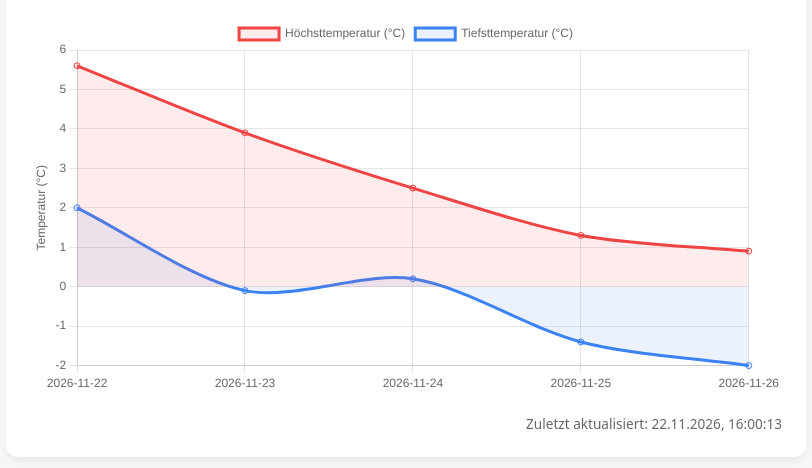
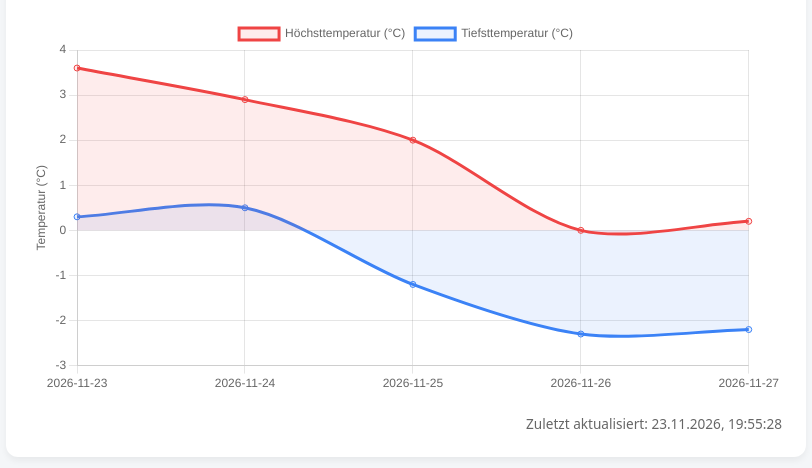
Before and after one commit to PeteSurfAloha/GitHub-Testing-, a plain HTML site: page index.html in a window 1280 px wide. Shown: the part 110-578 px from the top of the page, without its empty margins (234-1046 px from the left). Drawn offline with nearby package versions, Linux system fonts and the light colour scheme.

Commit message:
deploy: fced891d372b796968b1d00298208de15ea78f73

```diff
--- a/index.html
+++ b/index.html
@@ -16,7 +16,7 @@
   <div class="card">
     <h1>🌤️ 5-Tage Wettervorhersage Berlin</h1>
     <canvas id="weatherChart"></canvas>
-    <div class="footer">Zuletzt aktualisiert: 22.11.2026, 16:00:13</div>
+    <div class="footer">Zuletzt aktualisiert: 23.11.2026, 19:55:28</div>
   </div>
 
   <script>
@@ -24,11 +24,11 @@
     new Chart(ctx, {
       type: 'line',
       data: {
-        labels: ["2026-11-22","2026-11-23","2026-11-24","2026-11-25","2026-11-26"],
+        labels: ["2026-11-23","2026-11-24","2026-11-25","2026-11-26","2026-11-27"],
         datasets: [
           {
             label: 'Höchsttemperatur (°C)',
-            data: [5.6,3.9,2.5,1.3,0.9],
+            data: [3.6,2.9,2,0,0.2],
             borderColor: '#ef4444',
             backgroundColor: 'rgba(239, 68, 68, 0.1)',
             fill: true,
@@ -36,7 +36,7 @@
           },
           {
             label: 'Tiefsttemperatur (°C)',
-            data: [2,-0.1,0.2,-1.4,-2],
+            data: [0.3,0.5,-1.2,-2.3,-2.2],
             borderColor: '#3b82f6',
             backgroundColor: 'rgba(59, 130, 246, 0.1)',
             fill: true,
```
